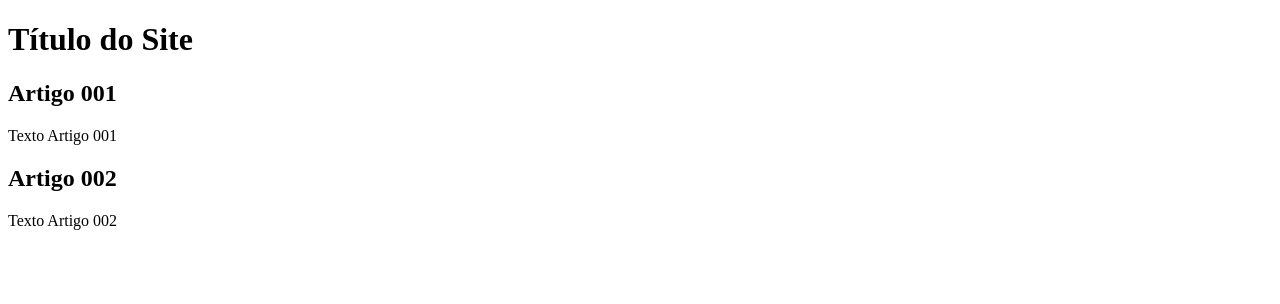
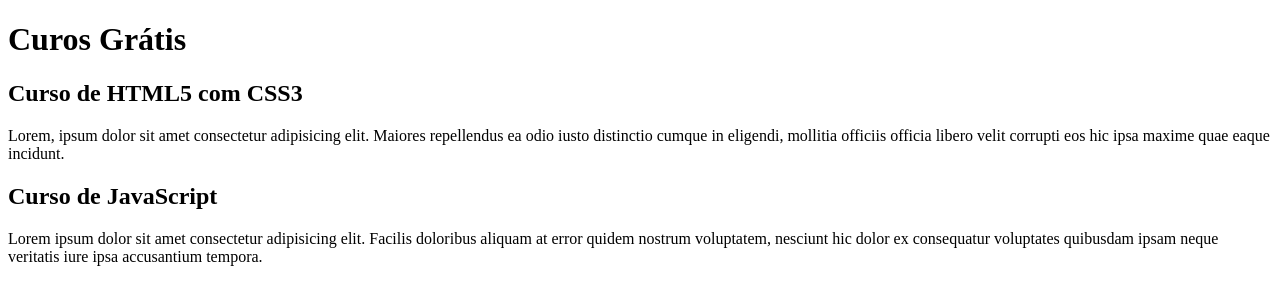
Before and after one commit to Mateusf95/projeto-site, a plain HTML site: page index.html in a window 1280 px wide. Drawn offline with Linux system fonts and the light colour scheme.

Commit message:
comecei a escrever o conteúdo

```diff
--- a/index.html
+++ b/index.html
@@ -9,15 +9,15 @@
 <body>
     <main>
         <header>
-            <h1>Título do Site</h1>
+            <h1>Curos Grátis</h1>
         </header>
         <article>
-            <h2>Artigo 001</h2>
-            <p>Texto Artigo 001</p>
+            <h2>Curso de HTML5 com CSS3</h2>
+            <p>Lorem, ipsum dolor sit amet consectetur adipisicing elit. Maiores repellendus ea odio iusto distinctio cumque in eligendi, mollitia officiis officia libero velit corrupti eos hic ipsa maxime quae eaque incidunt.</p>
         </article>
         <article>
-            <h2>Artigo 002</h2>
-            <p>Texto Artigo 002</p>
+            <h2>Curso de JavaScript</h2>
+            <p>Lorem ipsum dolor sit amet consectetur adipisicing elit. Facilis doloribus aliquam at error quidem nostrum voluptatem, nesciunt hic dolor ex consequatur voluptates quibusdam ipsam neque veritatis iure ipsa accusantium tempora.</p>
         </article>
     </main>
 </body>
```
